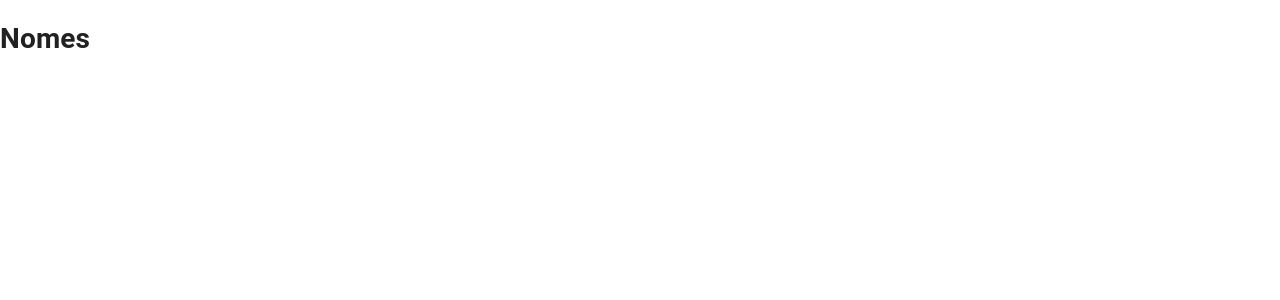
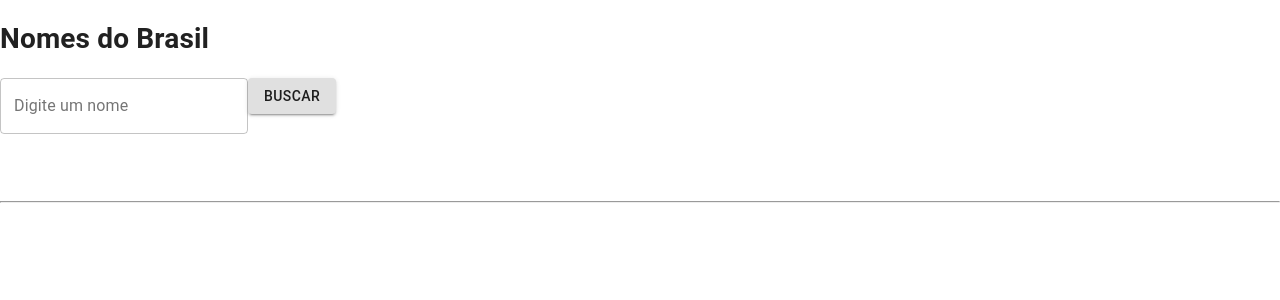
Before and after one commit to gurgelrenan/nomes-brasil, a React (Create React App) app: page /names in a window 1280 px wide. Shown: the top 300 px of the page. Built offline with nearby package versions, Linux system fonts and the light colour scheme; the HTML template or start-up script is replaced by a standard one.

Commit message:
Add basic search

```diff
--- a/package.json
+++ b/package.json
@@ -9,6 +9,7 @@
     "@testing-library/jest-dom": "^4.2.4",
     "@testing-library/react": "^9.3.2",
     "@testing-library/user-event": "^7.1.2",
+    "axios": "^0.20.0",
     "gh-pages": "^3.1.0",
     "react": "^16.13.1",
     "react-dom": "^16.13.1",
--- a/src/App.js
+++ b/src/App.js
@@ -4,8 +4,6 @@ import { Switch, Route } from 'react-router-dom';
 import { averageIncomes } from './data';
 import SalaryTable from './components/salary-table/salary-table.component';
 import searchNames from './components/search-names/search-names.component';
-
-
 
 export default function App() {
   return (
--- a/src/components/search-names/search-names.component.jsx
+++ b/src/components/search-names/search-names.component.jsx
@@ -1,11 +1,70 @@
-import React from 'react';
+import React, { useEffect, useState } from 'react';
+import axios from 'axios';
+import TextField from '@material-ui/core/TextField';
+import Button from '@material-ui/core/Button';
+import { makeStyles } from '@material-ui/core/styles';
+import Grid from '@material-ui/core/Grid';
 
-const searchNames = () => {
+const useStyles = makeStyles((theme) => ({
+  root: {
+    flexGrow: 1,
+  }
+}));
+
+const SearchNames = () => {
+  const [name, setName] = useState('');
+  const [nameData, setNameData] = useState({nome: '', sexo: null, localidade: '', res: []});
+
+  useEffect(() => {
+    fetchData();
+  }, [nameData]);
+
+  async function fetchData() {
+    if (name === '') return;
+
+    try {
+      const result = await axios(
+        `https://servicodados.ibge.gov.br/api/v2/censos/nomes/${name}`
+        );
+      setNameData(result.data[0]);
+    } catch (error) {
+      console.log('error:', error.message);
+    }
+  }
+
+  const classes = useStyles();
+
   return (
-    <div>
-      <h1>Nomes</h1>
+    <div className={classes.root}>
+      <Grid container spacing={3}>
+        <Grid item xs={12}>
+          <h1>Nomes do Brasil</h1>
+          <TextField
+            label="Digite um nome"
+            variant="outlined"
+            onChange={(e) => setName(e.target.value)}
+          />
+          <Button variant="contained" size="medium" onClick={() => fetchData()}>Buscar</Button>
+        </Grid>
+      </Grid>
+
+      <Grid container>
+        <Grid item xs={12}>
+            {/* {nameData.res} */}
+            {/* {console.log(nameData)} */}
+            {nameData.nome}<br />
+            {nameData.sexo}<br />
+            {nameData.localidade}<br />
+            {nameData.res.map(({periodo, frequencia}) =>
+              <div>
+                {`Periodo: ${periodo} Frequencia: ${frequencia}`}
+              </div>
+            )}
+            <hr/>
+        </Grid>
+      </Grid>
     </div>
-  )
+  );
 };
 
-export default searchNames;
+export default SearchNames;
```
Also changed, not shown: 1 other file (tests, documents, lock files or other folders).
